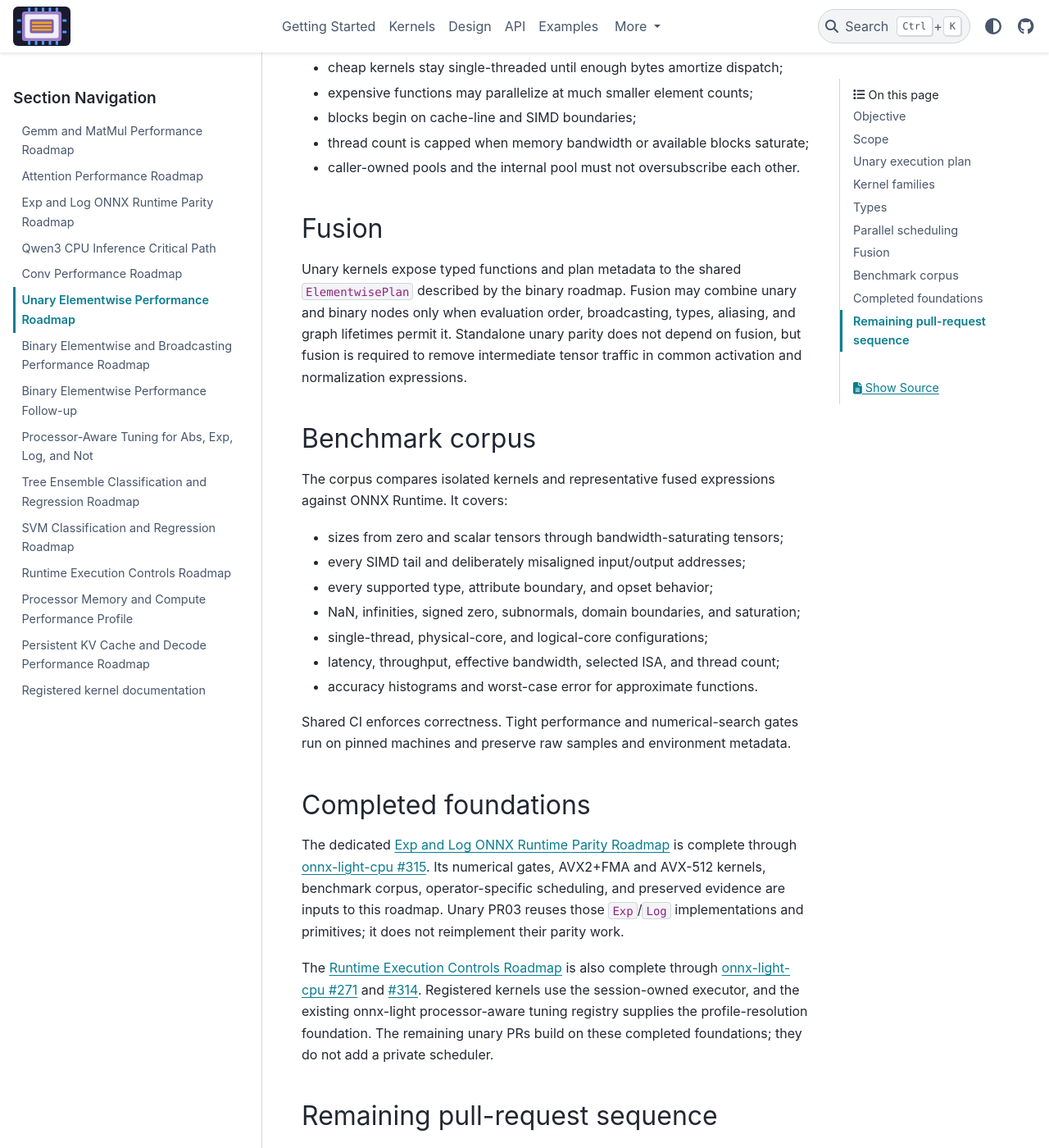
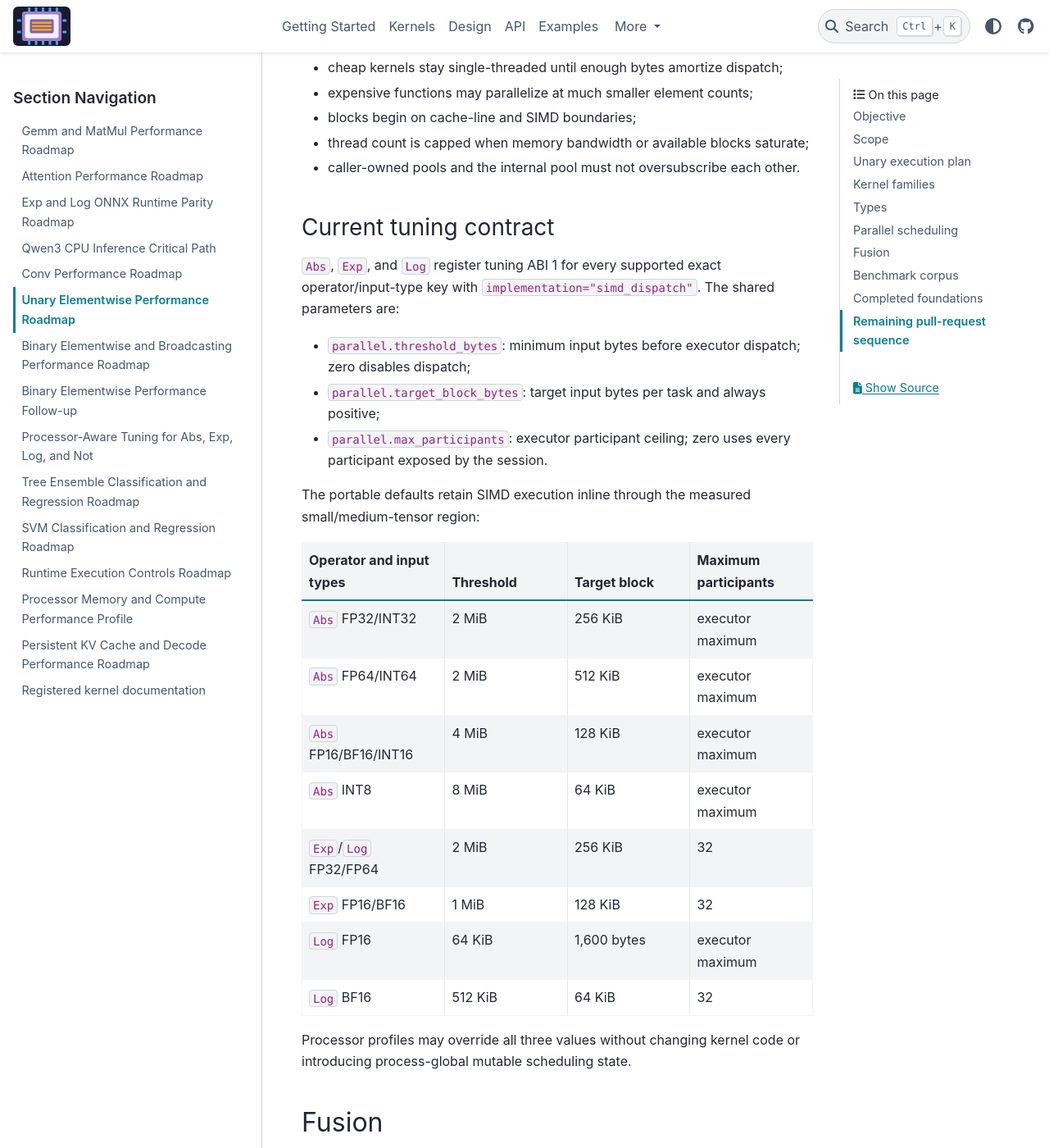
Before and after one commit to xadupre/onnx-light-cpu, a Sphinx documentation site: the page built from docs/next_steps/2026/2026_08_unary_elementwise.rst, in a window 1280 px wide and 1400 px high, scrolled down 4881 px. Shown: the whole window at 82% size. Built offline with Sphinx 7.4.7 and the PyData theme 0.15.4, drawn with Linux system fonts in a browser that asks for light colours; pages that are not in the unit, such as notebooks, are missing from menus.

Commit message:
improve abs, exp, log (#442)

```diff
--- a/docs/next_steps/2026/2026_08_unary_elementwise.rst
+++ b/docs/next_steps/2026/2026_08_unary_elementwise.rst
@@ -195,6 +195,67 @@ executor by operator family, type, processor profile, and ISA:
 * thread count is capped when memory bandwidth or available blocks saturate;
 * caller-owned pools and the internal pool must not oversubscribe each other.
 
+Current tuning contract
+~~~~~~~~~~~~~~~~~~~~~~~
+
+``Abs``, ``Exp``, and ``Log`` register tuning ABI 1 for every supported exact
+operator/input-type key with ``implementation="simd_dispatch"``. The shared
+parameters are:
+
+* ``parallel.threshold_bytes``: minimum input bytes before executor dispatch;
+  zero disables dispatch;
+* ``parallel.target_block_bytes``: target input bytes per task and always
+  positive;
+* ``parallel.max_participants``: executor participant ceiling; zero uses every
+  participant exposed by the session.
+
+The portable defaults retain SIMD execution inline through the measured
+small/medium-tensor region:
+
+.. list-table::
+   :header-rows: 1
+   :widths: 28 24 24 24
+
+   * - Operator and input types
+     - Threshold
+     - Target block
+     - Maximum participants
+   * - ``Abs`` FP32/INT32
+     - 2 MiB
+     - 256 KiB
+     - executor maximum
+   * - ``Abs`` FP64/INT64
+     - 2 MiB
+     - 512 KiB
+     - executor maximum
+   * - ``Abs`` FP16/BF16/INT16
+     - 4 MiB
+     - 128 KiB
+     - executor maximum
+   * - ``Abs`` INT8
+     - 8 MiB
+     - 64 KiB
+     - executor maximum
+   * - ``Exp``/``Log`` FP32/FP64
+     - 2 MiB
+     - 256 KiB
+     - 32
+   * - ``Exp`` FP16/BF16
+     - 1 MiB
+     - 128 KiB
+     - 32
+   * - ``Log`` FP16
+     - 64 KiB
+     - 1,600 bytes
+     - executor maximum
+   * - ``Log`` BF16
+     - 512 KiB
+     - 64 KiB
+     - 32
+
+Processor profiles may override all three values without changing kernel code
+or introducing process-global mutable scheduling state.
+
 Fusion
 ------
 
```
Also changed, not shown: 13 other files.
